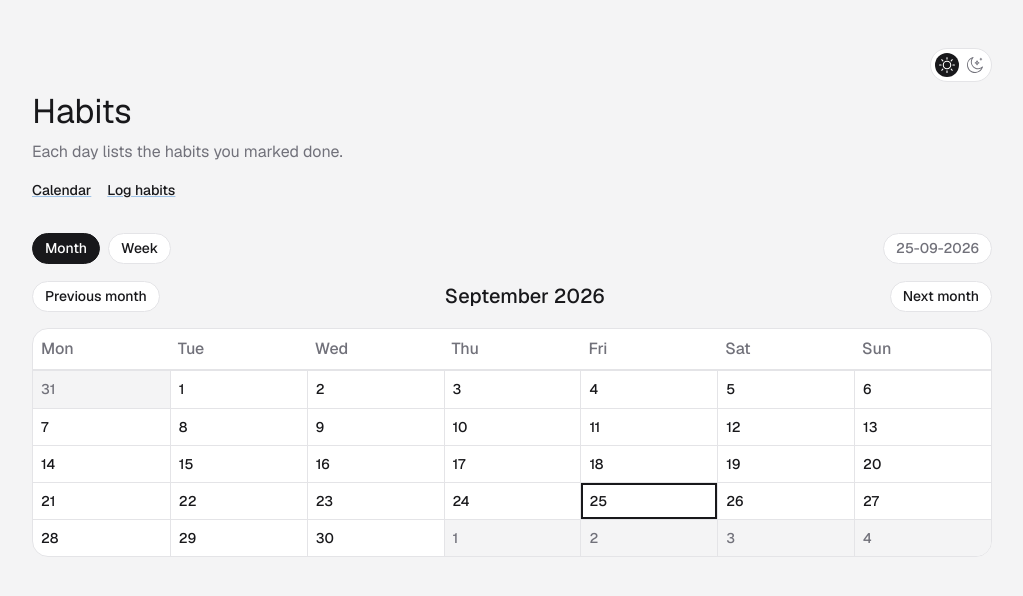
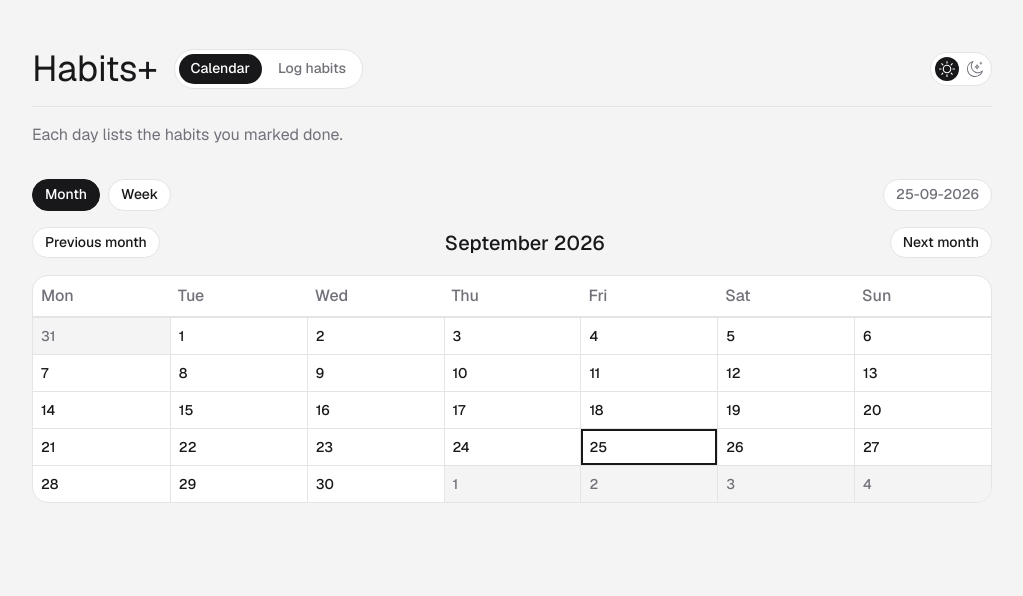
Before and after one commit to AnatoliiLuk/Dashboard-App, a Next.js app: page / in a window 1280 px wide. Shown: the top 596 px of the page, without its empty margins (128-1151 px from the left). Built offline with nearby package versions, Linux system fonts and the light colour scheme; what @mui/material-nextjs would draw is missing.

Commit message:
Refactor HabitShell and related components to streamline props, enhance layout, and improve styling. Remove unused styles from page.style.ts and introduce new styles in HabitShell.style.ts for better UI consistency.

```diff
--- a/app/log/page.tsx
+++ b/app/log/page.tsx
@@ -12,10 +12,7 @@ export default function LogPage() {
   const log = useHabitLog();
 
   return (
-    <HabitShell
-      title="Log habits"
-      description="Add a habit and mark what you did today."
-    >
+    <HabitShell description="Add a habit and mark what you did today.">
       {log.ready ? (
         <HabitLogger
           habits={log.habits}
--- a/app/page.style.ts
+++ b/app/page.style.ts
@@ -17,37 +17,6 @@ export const mainStyle = () => ({
   maxWidth: '60rem',
 });
 
-export const headerStyle = ({ spacingPx }: Theme) => ({
-  mb: spacingPx[32],
-});
-
-export const headerTopStyle = () => ({
-  display: 'flex',
-  justifyContent: 'flex-end',
-});
-
-export const titleStyle = ({ spacingPx }: Theme) => ({
-  mt: spacingPx[8],
-});
-
-export const descriptionStyle = ({ vars, spacingPx }: Theme) => ({
-  mt: spacingPx[8],
-  maxWidth: spacingPx[576],
-  color: vars.palette.text.secondary,
-});
-
 export const loadingStyle = ({ vars }: Theme) => ({
   color: vars.palette.text.secondary,
 });
-
-export const navStyle = ({ spacingPx }: Theme) => ({
-  display: 'flex',
-  gap: spacingPx[16],
-  mt: spacingPx[16],
-});
-
-export const navLinkStyle = ({ vars, typography }: Theme) => ({
-  color: vars.palette.text.primary,
-  fontSize: typography.body2.fontSize,
-  fontWeight: typography.fontWeightMedium,
-});
--- a/app/page.tsx
+++ b/app/page.tsx
@@ -12,10 +12,7 @@ export default function Home() {
   const log = useHabitLog();
 
   return (
-    <HabitShell
-      title="Habits"
-      description="Each day lists the habits you marked done."
-    >
+    <HabitShell description="Each day lists the habits you marked done.">
       {log.ready && log.store && log.today ? (
         <HabitCalendar store={log.store} today={log.today} />
       ) : (
--- a/components/HabitCalendar/HabitCalendar.helpers.ts
+++ b/components/HabitCalendar/HabitCalendar.helpers.ts
@@ -51,8 +51,9 @@ export function isCurrentPeriod(
   return startOfMonth(cursor) === startOfMonth(today);
 }
 
-export function currentPeriodLabel(today: string) {
-  return formatDisplay(today);
+export function currentPeriodLabel(today: string, here: boolean) {
+  const date = formatDisplay(today);
+  return here ? date : `Back to ${date}`;
 }
 
 export function calendarStepLabel(
--- a/components/HabitCalendar/HabitCalendar.tsx
+++ b/components/HabitCalendar/HabitCalendar.tsx
@@ -38,6 +38,7 @@ export function HabitCalendar({ store, today }: HabitCalendarProps) {
   const [view, setView] = useState(loadCalendarView);
   const weeks =
     view === 'week' ? [weekDays(store, cursor)] : monthWeeks(store, cursor);
+  const here = isCurrentPeriod(cursor, today, view);
 
   return (
     <Box
@@ -70,10 +71,10 @@ export function HabitCalendar({ store, today }: HabitCalendarProps) {
           component="button"
           type="button"
           sx={monthButtonStyle}
-          disabled={isCurrentPeriod(cursor, today, view)}
+          disabled={here}
           onClick={() => setCursor(today)}
         >
-          {currentPeriodLabel(today)}
+          {currentPeriodLabel(today, here)}
         </Box>
       </Box>
       <Box sx={monthBarStyle}>
--- /dev/null
+++ b/components/HabitShell/HabitShell.style.ts
@@ -0,0 +1,82 @@
+import type {} from '@mui/material/themeCssVarsAugmentation';
+import type { Theme } from '@mui/material/styles';
+
+export const headerStyle = ({ spacingPx }: Theme) => ({
+  mb: spacingPx[32],
+});
+
+export const barStyle = ({ vars, spacingPx, border }: Theme) => ({
+  display: 'flex',
+  alignItems: 'center',
+  justifyContent: 'space-between',
+  flexWrap: 'wrap',
+  gap: spacingPx[16],
+  pb: spacingPx[16],
+  borderBottom: border[1],
+  borderBottomColor: vars.palette.divider,
+});
+
+export const barStartStyle = ({ spacingPx }: Theme) => ({
+  display: 'flex',
+  alignItems: 'center',
+  flexWrap: 'wrap',
+  gap: spacingPx[16],
+});
+
+export const brandStyle = ({ spacingPx }: Theme) => ({
+  m: spacingPx[0],
+});
+
+export const menuStyle = ({
+  vars,
+  spacingPx,
+  border,
+  borderRadius,
+}: Theme) => ({
+  display: 'flex',
+  gap: spacingPx[4],
+  p: spacingPx[4],
+  border: border[1],
+  borderColor: vars.palette.divider,
+  borderRadius: borderRadius.pill,
+  backgroundColor: vars.palette.background.paper,
+});
+
+export const menuItemStyle = ({
+  vars,
+  spacingPx,
+  border,
+  borderRadius,
+  typography,
+}: Theme) => ({
+  px: spacingPx[12],
+  py: spacingPx[6],
+  borderRadius: borderRadius.pill,
+  color: vars.palette.text.secondary,
+  textDecoration: 'none',
+  fontFamily: typography.button.fontFamily,
+  fontSize: typography.button.fontSize,
+  fontWeight: typography.button.fontWeight,
+  lineHeight: typography.button.lineHeight,
+  '&:hover': {
+    color: vars.palette.text.primary,
+  },
+  '&:focus-visible': {
+    outline: `${border[2]} ${vars.palette.text.primary}`,
+    outlineOffset: spacingPx[4],
+  },
+});
+
+export const menuItemActiveStyle = ({ vars }: Theme) => ({
+  backgroundColor: vars.palette.text.primary,
+  color: vars.palette.background.paper,
+  '&:hover': {
+    color: vars.palette.background.paper,
+  },
+});
+
+export const descriptionStyle = ({ vars, spacingPx }: Theme) => ({
+  mt: spacingPx[16],
+  maxWidth: spacingPx[576],
+  color: vars.palette.text.secondary,
+});
--- a/components/HabitShell/HabitShell.tsx
+++ b/components/HabitShell/HabitShell.tsx
@@ -2,47 +2,67 @@
 
 import { Box, Link, Typography } from '@mui/material';
 import NextLink from 'next/link';
+import { usePathname } from 'next/navigation';
 import type { ReactNode } from 'react';
 
 import { ThemeToggle } from '@/components/ThemeToggle';
 
+import { mainStyle, pageStyle } from '@/app/page.style';
+
 import {
+  barStartStyle,
+  barStyle,
+  brandStyle,
   descriptionStyle,
   headerStyle,
-  headerTopStyle,
-  mainStyle,
-  navLinkStyle,
-  navStyle,
-  pageStyle,
-  titleStyle,
-} from '@/app/page.style';
+  menuItemActiveStyle,
+  menuItemStyle,
+  menuStyle,
+} from './HabitShell.style';
+
+const menu = [
+  { href: '/', label: 'Calendar' },
+  { href: '/log', label: 'Log habits' },
+] as const;
 
 type HabitShellProps = {
-  title: string;
   description: string;
   children: ReactNode;
 };
 
-export function HabitShell({ title, description, children }: HabitShellProps) {
+export function HabitShell({ description, children }: HabitShellProps) {
+  const pathname = usePathname();
+
   return (
     <Box sx={pageStyle}>
       <Box component="main" sx={mainStyle}>
         <Box component="header" sx={headerStyle}>
-          <Box sx={headerTopStyle}>
+          <Box sx={barStyle}>
+            <Box sx={barStartStyle}>
+              <Typography variant="h1" component="h1" sx={brandStyle}>
+                Habits+
+              </Typography>
+              <Box component="nav" sx={menuStyle} aria-label="Menu">
+                {menu.map((item) => {
+                  const current = pathname === item.href;
+                  return (
+                    <Link
+                      key={item.href}
+                      component={NextLink}
+                      href={item.href}
+                      aria-current={current ? 'page' : undefined}
+                      underline="none"
+                      sx={[menuItemStyle, current ? menuItemActiveStyle : null]}
+                    >
+                      {item.label}
+                    </Link>
+                  );
+                })}
+              </Box>
+            </Box>
             <ThemeToggle />
           </Box>
-          <Typography variant="h4" component="h1" sx={titleStyle}>
-            {title}
-          </Typography>
           <Typography sx={descriptionStyle}>{description}</Typography>
-          <Box component="nav" sx={navStyle} aria-label="Sections">
-            <Link component={NextLink} href="/" sx={navLinkStyle}>
-              Calendar
-            </Link>
-            <Link component={NextLink} href="/log" sx={navLinkStyle}>
-              Log habits
-            </Link>
-          </Box>
         </Box>
         {children}
       </Box>
```
